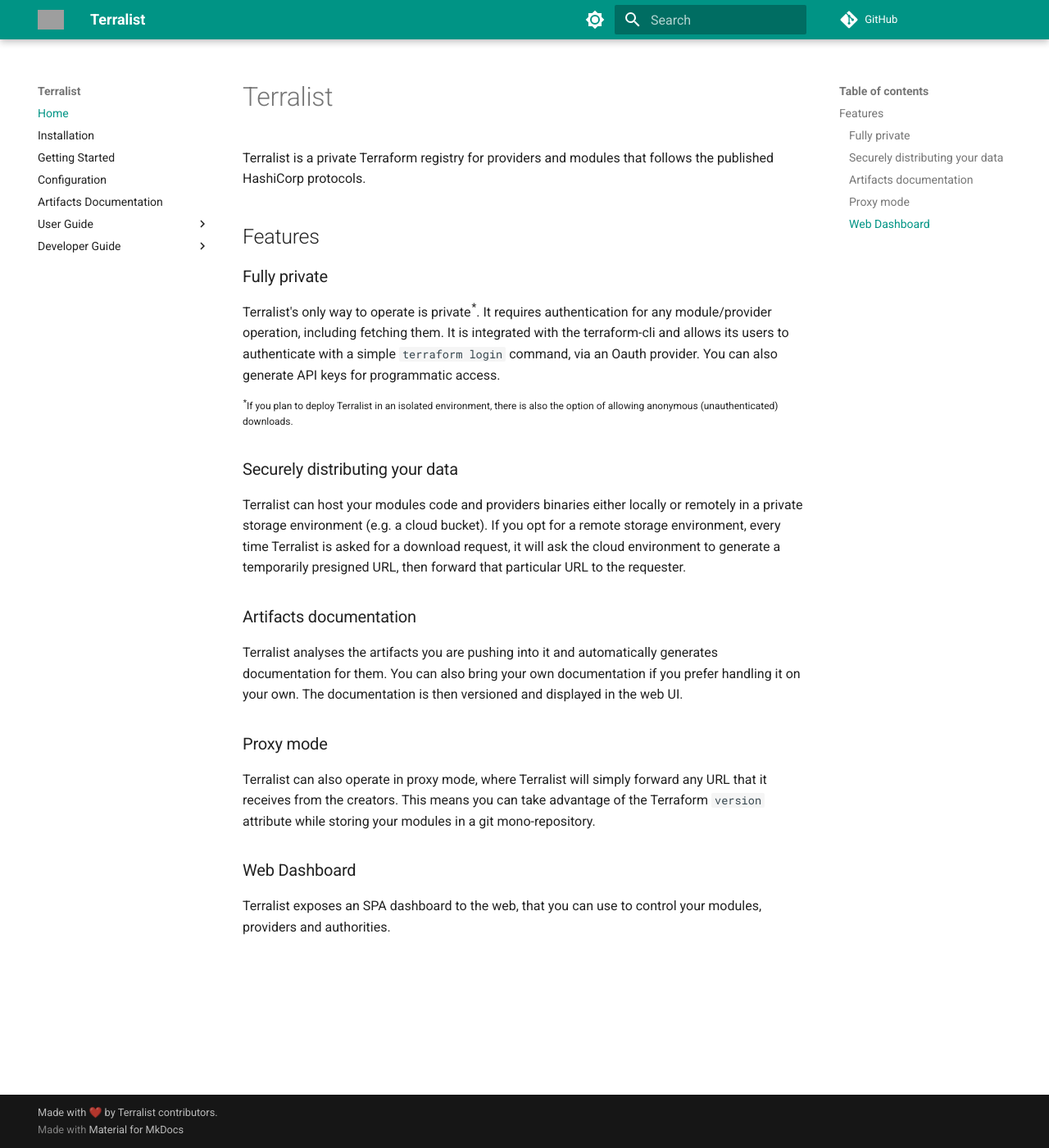
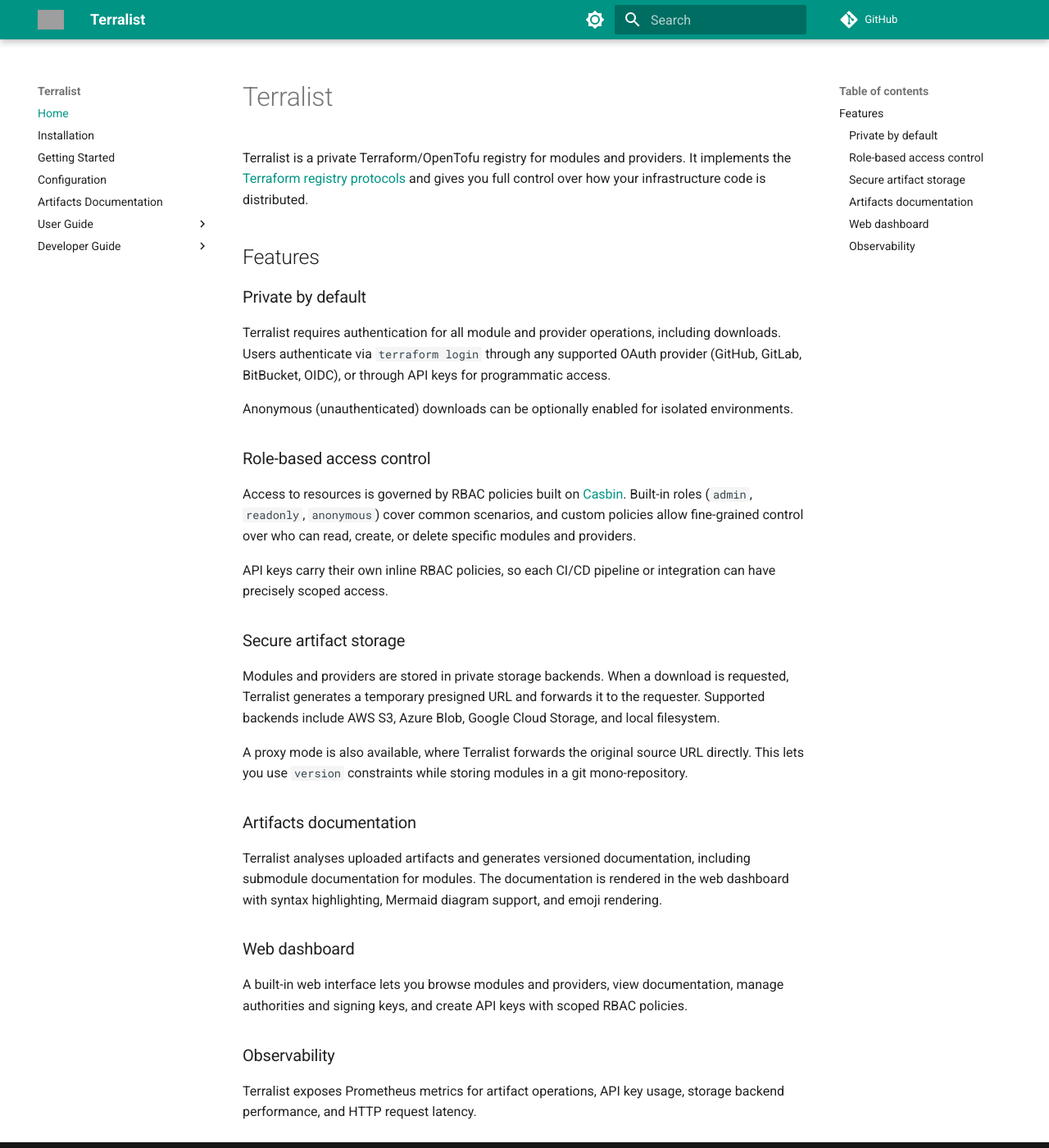
Before and after one commit to terralist/terralist, an MkDocs documentation site: the page built from docs/index.md, in a window 1280 px wide and 1400 px high. Shown: the whole window at 82% size. Built offline with MkDocs 1.6.1 and Material for MkDocs 9.7.7, drawn with Linux system fonts in a browser that asks for light colours; comment, search, counter and statistics services are not loaded; grey boxes are pictures that could not be loaded.

Commit message:
docs: update README and index page for current release
Rewrite README with concise feature list, quick start section,
usage examples, and updated badges. Update docs index page to
reflect current features including RBAC, API key policies,
observability, and OpenTofu support.

```diff
--- a/docs/index.md
+++ b/docs/index.md
@@ -1,30 +1,35 @@
 # Terralist
 
-Terralist is a private Terraform registry for providers and modules that follows the published HashiCorp protocols.
+Terralist is a private Terraform/OpenTofu registry for modules and providers. It implements the [Terraform registry protocols](https://developer.hashicorp.com/terraform/internals/module-registry-protocol) and gives you full control over how your infrastructure code is distributed.
 
 ## Features
 
-### Fully private
+### Private by default
 
-Terralist's only way to operate is private<sup>*</sup>. It requires authentication for any module/provider operation, including fetching them.
-It is integrated with the terraform-cli and allows its users to authenticate with a simple `terraform login` command, via an Oauth provider.
-You can also generate API keys for programmatic access.
+Terralist requires authentication for all module and provider operations, including downloads. Users authenticate via `terraform login` through any supported OAuth provider (GitHub, GitLab, BitBucket, OIDC), or through API keys for programmatic access.
 
-<div style="font-size: 12px;"><sup>*</sup>If you plan to deploy Terralist in an isolated environment, there is also the option of allowing anonymous (unauthenticated) downloads.</div>
+Anonymous (unauthenticated) downloads can be optionally enabled for isolated environments.
 
-### Securely distributing your data
+### Role-based access control
 
-Terralist can host your modules code and providers binaries either locally or remotely in a private storage environment (e.g. a cloud bucket).
-If you opt for a remote storage environment, every time Terralist is asked for a download request, it will ask the cloud environment to generate a temporarily presigned URL, then forward that particular URL to the requester.
+Access to resources is governed by RBAC policies built on [Casbin](https://casbin.org/). Built-in roles (`admin`, `readonly`, `anonymous`) cover common scenarios, and custom policies allow fine-grained control over who can read, create, or delete specific modules and providers.
+
+API keys carry their own inline RBAC policies, so each CI/CD pipeline or integration can have precisely scoped access.
+
+### Secure artifact storage
+
+Modules and providers are stored in private storage backends. When a download is requested, Terralist generates a temporary presigned URL and forwards it to the requester. Supported backends include AWS S3, Azure Blob, Google Cloud Storage, and local filesystem.
+
+A proxy mode is also available, where Terralist forwards the original source URL directly. This lets you use `version` constraints while storing modules in a git mono-repository.
 
 ### Artifacts documentation
 
-Terralist analyses the artifacts you are pushing into it and automatically generates documentation for them. You can also bring your own documentation if you prefer handling it on your own. The documentation is then versioned and displayed in the web UI.
+Terralist analyses uploaded artifacts and generates versioned documentation, including submodule documentation for modules. The documentation is rendered in the web dashboard with syntax highlighting, Mermaid diagram support, and emoji rendering.
 
-### Proxy mode
+### Web dashboard
 
-Terralist can also operate in proxy mode, where Terralist will simply forward any URL that it receives from the creators. This means you can take advantage of the Terraform `version` attribute while storing your modules in a git mono-repository.
+A built-in web interface lets you browse modules and providers, view documentation, manage authorities and signing keys, and create API keys with scoped RBAC policies.
 
-### Web Dashboard
+### Observability
 
-Terralist exposes an SPA dashboard to the web, that you can use to control your modules, providers and authorities.
+Terralist exposes Prometheus metrics for artifact operations, API key usage, storage backend performance, and HTTP request latency.
```
Also changed, not shown: README.md (+70 -38 lines).
